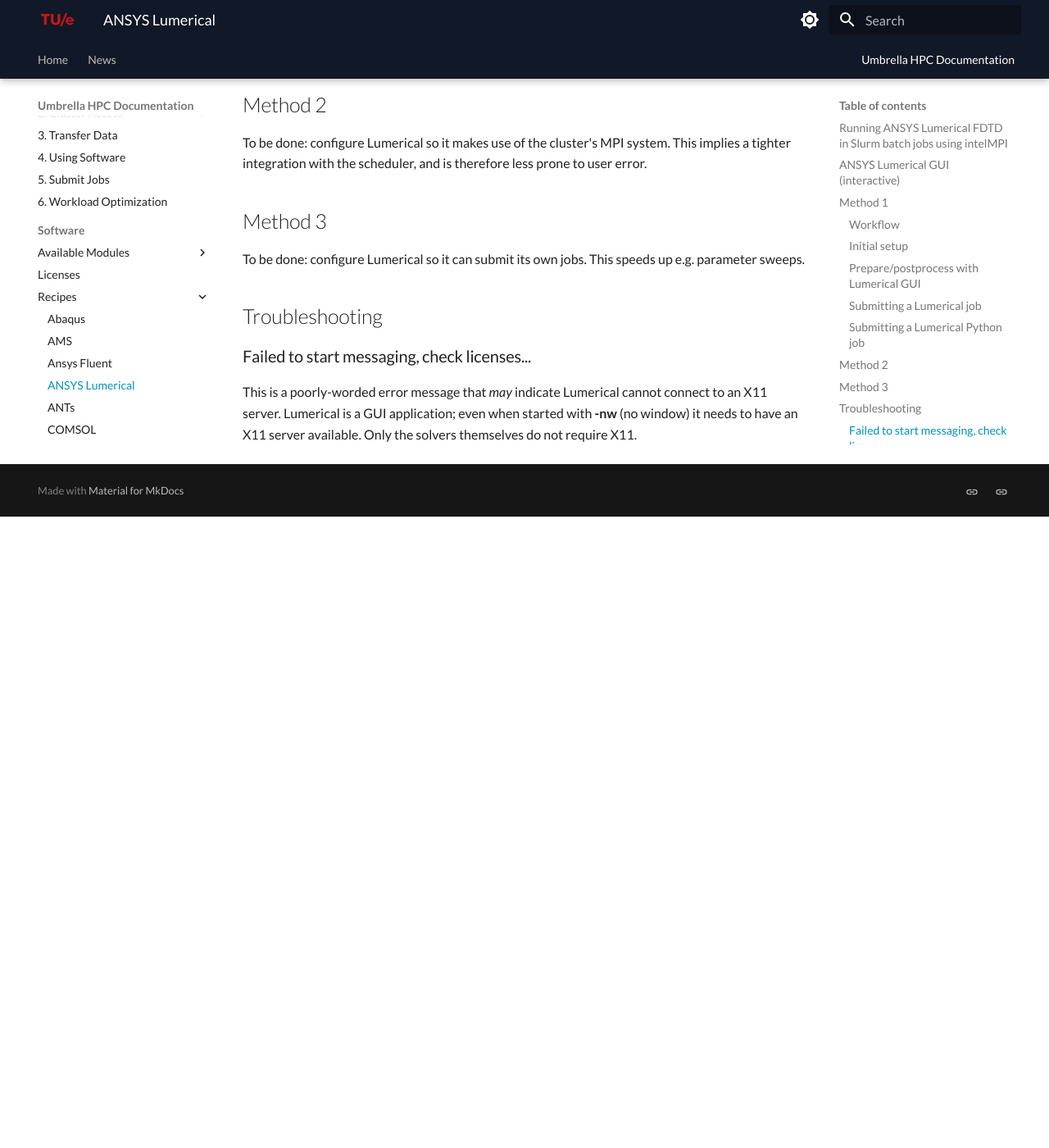
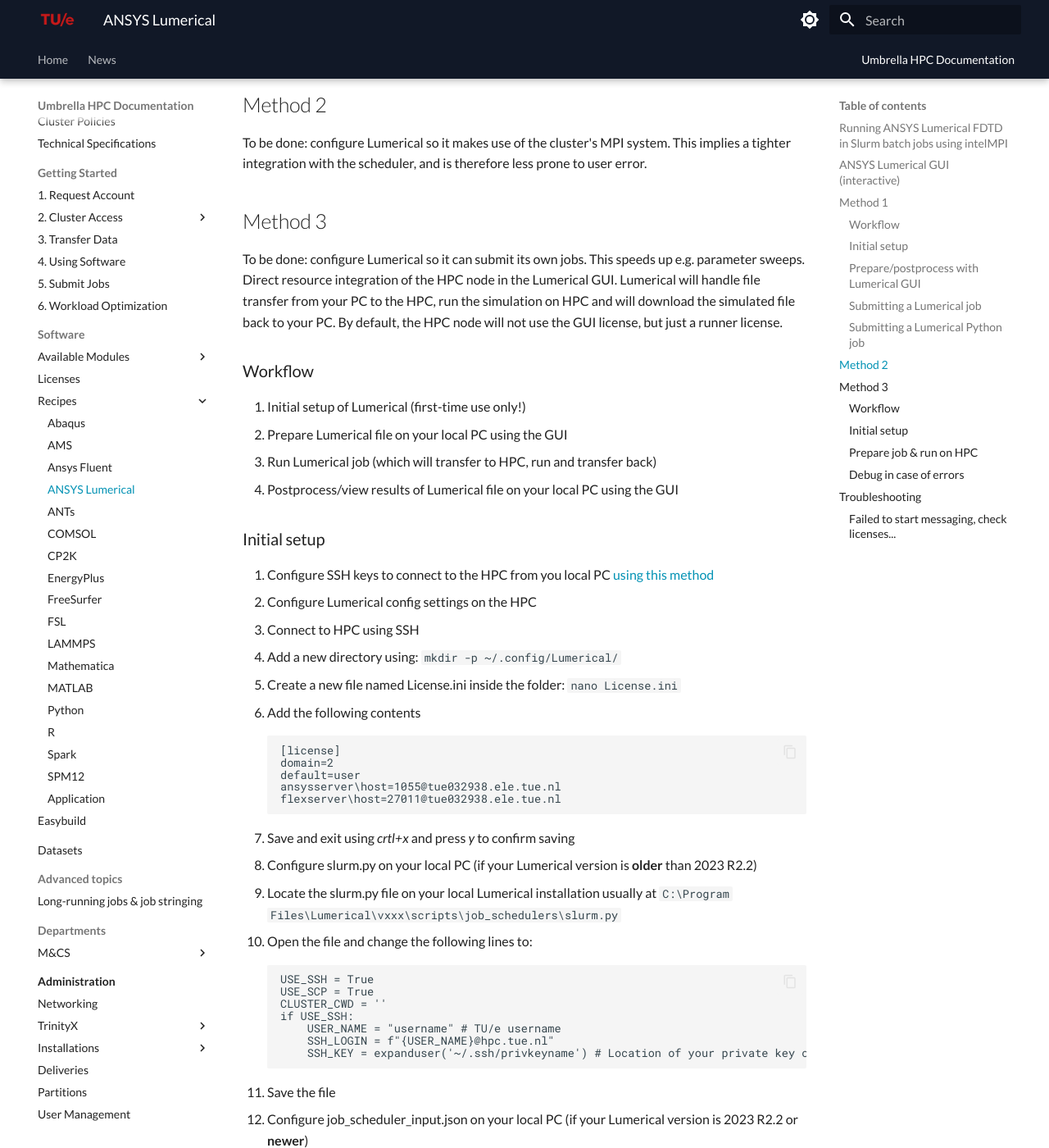
Before and after one commit to gferhpc/supercomputing.tue.nl, an MkDocs documentation site: the page built from pages/documentation/software/recipes/ansys_lumerical.md, in a window 1280 px wide and 1400 px high, scrolled down 3433 px. Shown: the whole window at 82% size. Built offline with MkDocs 1.6.1 and Material for MkDocs 9.7.7, drawn with Linux system fonts in a browser that asks for light colours; before the commit the page ends 4063 px from its top, so only the background shows below that; some of the changed text lies outside the part shown.

Commit message:
Update ansys_lumerical.md

````diff
--- a/pages/documentation/software/recipes/ansys_lumerical.md
+++ b/pages/documentation/software/recipes/ansys_lumerical.md
@@ -163,6 +163,77 @@
 
 To be done: configure Lumerical so it can submit its own jobs. This
 speeds up e.g. parameter sweeps.
+Direct resource integration of the HPC node in the Lumerical GUI. Lumerical will handle file transfer from your PC to the HPC, run the simulation on HPC and will download the simulated file back to your PC.
+By default, the HPC node will not use the GUI license, but just a runner license.
+
+### Workflow
+
+1.  Initial setup of Lumerical (first-time use only!)
+2.  Prepare Lumerical file on your local PC using the GUI
+3.  Run Lumerical job (which will transfer to HPC, run and transfer back)
+4.  Postprocess/view results of Lumerical file on your local PC using the GUI
+
+### Initial setup
+
+1. Configure SSH keys to connect to the HPC from you local PC [using this method](../../steps/access/ssh/#passwordless-authentication)
+2. Configure Lumerical config settings on the HPC
+   1. Connect to HPC using SSH
+   2. Add a new directory using: `mkdir -p ~/.config/Lumerical/`
+   3. Create a new file named License.ini inside the folder: `nano License.ini`
+   4. Add the following contents
+        ```
+        [license]
+        domain=2
+        default=user
+        ansysserver\host=1055@tue032938.ele.tue.nl
+        flexserver\host=27011@tue032938.ele.tue.nl
+        ```
+   5. Save and exit using *crtl+x* and press *y* to confirm saving
+3. Configure slurm.py on your local PC (if your Lumerical version is **older** than 2023 R2.2)
+   1. Locate the slurm.py file on your local Lumerical installation usually at `C:\Program Files\Lumerical\vxxx\scripts\job_schedulers\slurm.py`
+   2. Open the file and change the following lines to:
+        ```
+        USE_SSH = True
+        USE_SCP = True
+        CLUSTER_CWD = ''
+        if USE_SSH:
+            USER_NAME = "username" # TU/e username
+            SSH_LOGIN = f"{USER_NAME}@hpc.tue.nl"
+            SSH_KEY = expanduser('~/.ssh/privkeyname') # Location of your private key on your PC
+        ```
+   3. Save the file
+4. Configure job_scheduler_input.json on your local PC (if your Lumerical version is 2023 R2.2 or **newer**)
+   1. Please update according to [Lumericals documentation](https://optics.ansys.com/hc/en-us/articles/360034620113-Lumerical-job-scheduler-integration-Slurm-Torque-LSF-SGE)
+5. Add the HPC as resource in the Lumerical GUI
+   1. Open your Lumerical software tool (like FDTD)
+   2. Press the resources button in the top ribbon
+   3. Add new resource, select it and press edit
+   4. Change the job launcher preset to 'Job Scheduler: Slurm'
+   5. In the command field, add `sbatch -N 1`
+   6. In the submission script field add
+        ```
+        #!/usr/bin/bash
+        #SBATCH --nodes=1
+        #SBATCH --ntasks=16
+        #SBATCH --partition=elec-phi.gpu.q
+        #SBATCH --error=slurm-%j.err
+        #SBATCH --output=slurm-%j.out
+
+        module purge
+        module load intel/2023a
+        module load lumerical/2024-R1.1
+
+        mpirun fdtd-engine-impi-lcl {PROJECT_FILE_PATH}
+        ```
+
+### Prepare job & run on HPC
+
+Now that everything is configured, you can simply prepare your FDTD file and run the job like you are used to. The software will automatically upload the .fsp file to the HPC, and schedule the job. When the job is finished, it will automatically download it back to your PC.
+
+### Debug in case of errors
+
+In case the simulation is not running, or it stopped really quickly, you can look at the error and log files on the HPC. They will be automatically added when the file is transferred to the HPC.
+You can connect to HPC over SSH and check the contents of the log files to debug.
 
 ## Troubleshooting
 
````
